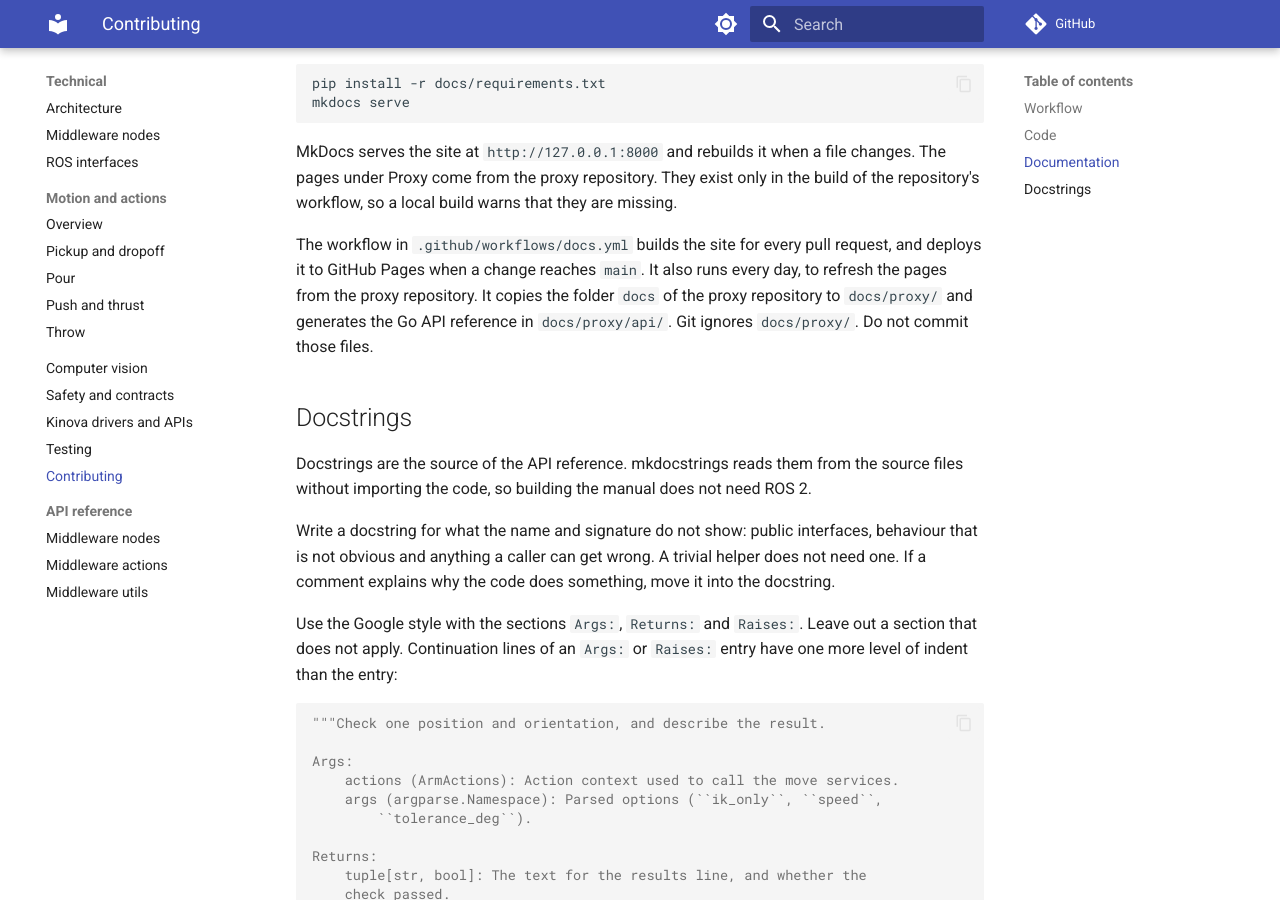
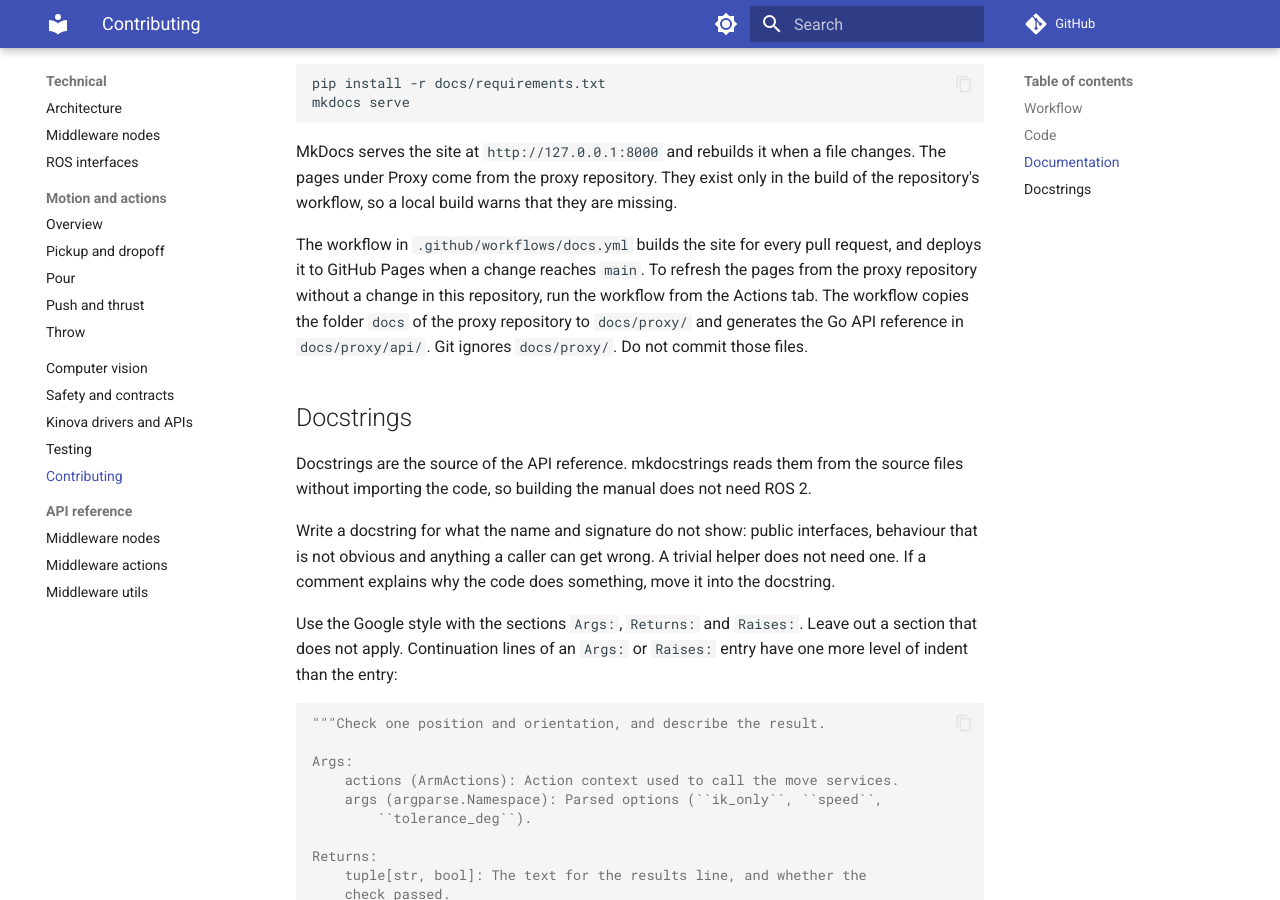
Before and after one commit to Jeremy-Allan/ROS2-middleware, an MkDocs documentation site: the page built from docs/technical/contributing.md, in a window 1280 px wide and 900 px high, scrolled down 827 px. Built offline with MkDocs 1.6.1 and Material for MkDocs 9.7.7, drawn with Linux system fonts in a browser that asks for light colours; comment, search, counter and statistics services are not loaded.

Commit message:
docs: remove the daily rebuild of the site
The site is built when a change reaches main and on demand from the
Actions tab. Run the workflow there to refresh the proxy pages.

```diff
--- a/docs/technical/contributing.md
+++ b/docs/technical/contributing.md
@@ -26,7 +26,7 @@ mkdocs serve
 
 MkDocs serves the site at `http://127.0.0.1:8000` and rebuilds it when a file changes. The pages under Proxy come from the proxy repository. They exist only in the build of the repository's workflow, so a local build warns that they are missing.
 
-The workflow in `.github/workflows/docs.yml` builds the site for every pull request, and deploys it to GitHub Pages when a change reaches `main`. It also runs every day, to refresh the pages from the proxy repository. It copies the folder `docs` of the proxy repository to `docs/proxy/` and generates the Go API reference in `docs/proxy/api/`. Git ignores `docs/proxy/`. Do not commit those files.
+The workflow in `.github/workflows/docs.yml` builds the site for every pull request, and deploys it to GitHub Pages when a change reaches `main`. To refresh the pages from the proxy repository without a change in this repository, run the workflow from the Actions tab. The workflow copies the folder `docs` of the proxy repository to `docs/proxy/` and generates the Go API reference in `docs/proxy/api/`. Git ignores `docs/proxy/`. Do not commit those files.
 
 ## Docstrings
 
```
Also changed, not shown: 1 other file.
